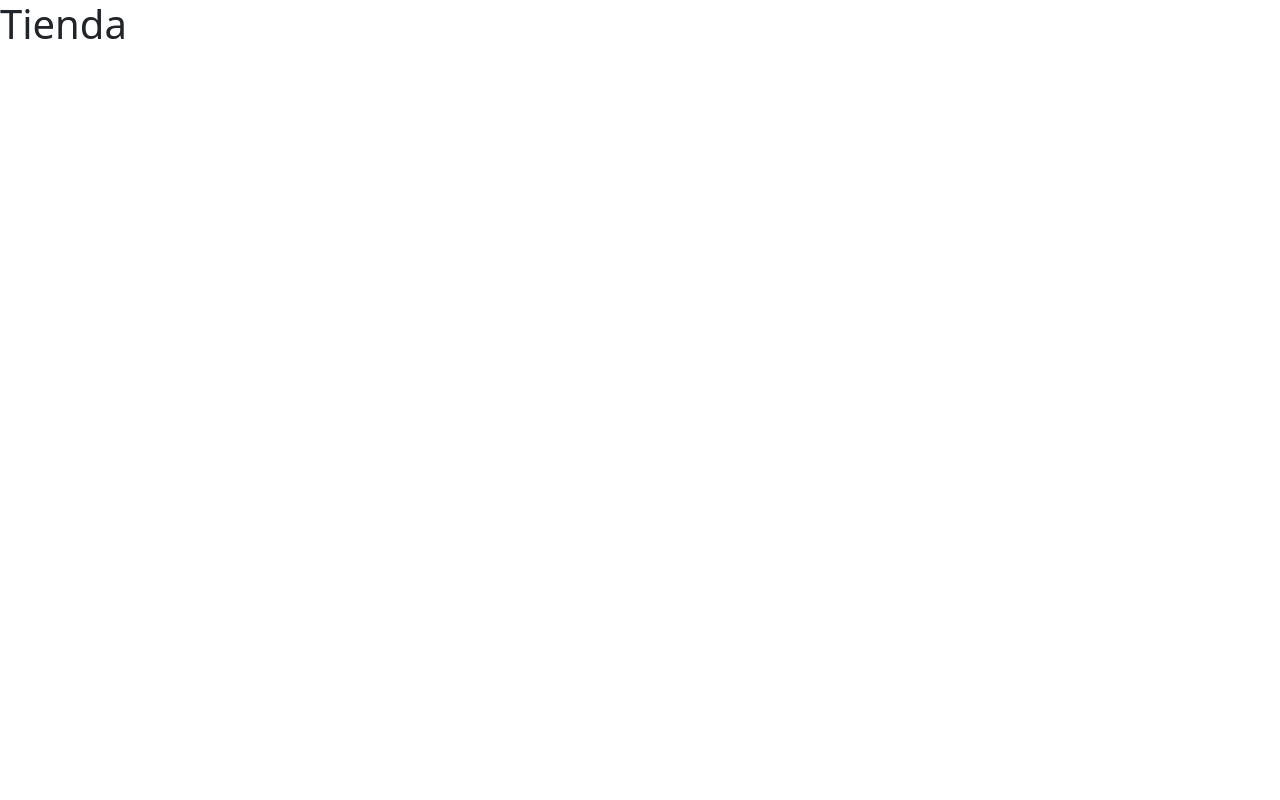
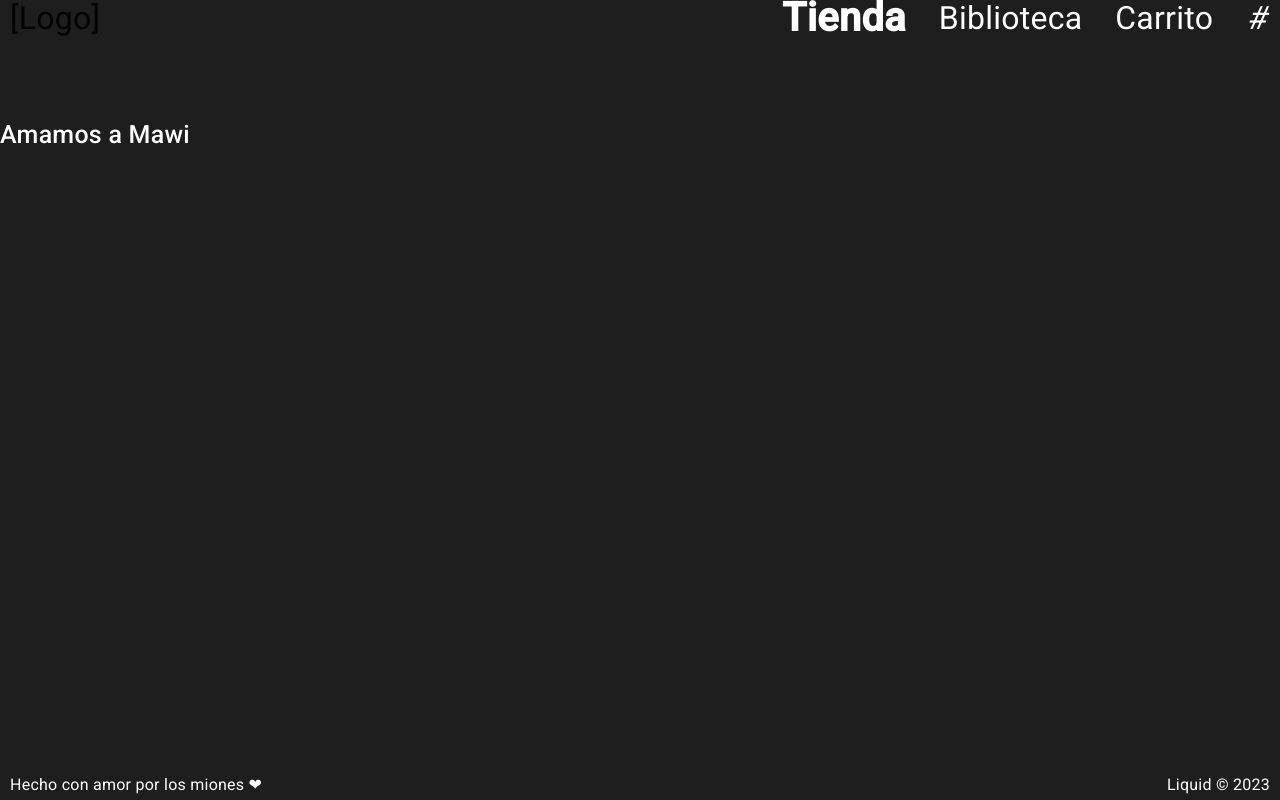
Before and after one commit to ElizondoStudios/liquid-games, an Angular app: page /inicio/tienda in a window 1280 px wide. Built offline with nearby package versions, Linux system fonts and the light colour scheme.

Commit message:
base: nav, biblioteca y tienda

```diff
--- a/angular.json
+++ b/angular.json
@@ -25,6 +25,7 @@
               "src/assets"
             ],
             "styles": [
+              "@angular/material/prebuilt-themes/pink-bluegrey.css",
               "node_modules/bootstrap/dist/css/bootstrap.min.css",
               "src/styles.css"
             ],
@@ -88,6 +89,7 @@
               "src/assets"
             ],
             "styles": [
+              "@angular/material/prebuilt-themes/pink-bluegrey.css",
               "src/styles.css"
             ],
             "scripts": []
--- a/package.json
+++ b/package.json
@@ -11,10 +11,12 @@
   "private": true,
   "dependencies": {
     "@angular/animations": "^16.0.0",
+    "@angular/cdk": "^16.2.11",
     "@angular/common": "^16.0.0",
     "@angular/compiler": "^16.0.0",
     "@angular/core": "^16.0.0",
     "@angular/forms": "^16.0.0",
+    "@angular/material": "^16.2.11",
     "@angular/platform-browser": "^16.0.0",
     "@angular/platform-browser-dynamic": "^16.0.0",
     "@angular/router": "^16.0.0",
--- a/src/app/app.module.ts
+++ b/src/app/app.module.ts
@@ -7,13 +7,15 @@ import { InicioComponent } from './layouts/inicio/inicio.component';
 import { TiendaComponent } from './screens/tienda/tienda.component';
 import { LoginComponent } from './screens/login/login.component';
 import { NgbModule } from '@ng-bootstrap/ng-bootstrap';
+import { BibliotecaComponent } from './screens/biblioteca/biblioteca.component';
 
 @NgModule({
   declarations: [
     AppComponent,
     InicioComponent,
     TiendaComponent,
-    LoginComponent
+    LoginComponent,
+    BibliotecaComponent
   ],
   imports: [
     BrowserModule,
--- a/src/app/layouts/inicio/inicio.component.css
+++ b/src/app/layouts/inicio/inicio.component.css
@@ -0,0 +1,43 @@
+.inicio{
+    width: 100vw;
+    height: 100vh;
+}
+
+    .inicio header{
+        height: 15vh;
+    }
+
+    .inicio main{
+        height: 80vh;
+    }
+
+    .inicio footer{
+        display: flex;
+        align-items: end;
+        justify-content: space-between;
+        padding: 0.5rem 1rem;
+        font-size: 1.6rem;
+        height: 5vh;
+    }
+
+    .nav-links-custom{
+        display: flex;
+        align-items: flex-end;
+        justify-content: space-between;
+        width: 40%;
+        padding: 0 1em;
+    }
+
+        .nav-links-custom a{
+            transition: all 0.3s ease 0s;
+        }
+
+        .nav-links-custom .active{
+            font-size: 4rem;
+            font-weight: 600;
+            margin: none !important;
+        }
+
+        .nav-links-custom a:hover:not(.active){
+            opacity: 0.8;
+        }
--- a/src/app/layouts/inicio/inicio.component.html
+++ b/src/app/layouts/inicio/inicio.component.html
@@ -1 +1,24 @@
-<router-outlet></router-outlet>
+<div class="inicio">
+    <header>
+        <nav class="navbar navbar-custom">
+            <a class="titulo navbar-brand mx-3" href="#">[Logo]</a>
+            <div class="nav-links-custom">
+                <a class="titulo nav-item nav-link active" routerLink="/inicio/tienda">Tienda</a>
+                <a class="titulo nav-item nav-link" routerLink="/inicio/biblioteca">Biblioteca</a>
+                <a class="titulo nav-item nav-link" routerLink="/inicio/carrito">Carrito</a>
+                <span class="titulo"><i>#</i></span>
+            </div>
+          </nav>
+    </header>
+    <main>
+        <router-outlet></router-outlet>
+    </main>
+    <footer>
+        <span>
+            Hecho con amor por los miones ❤
+        </span>
+        <span>
+            Liquid &copy; 2023
+        </span>
+    </footer>
+</div>
--- a/src/app/layouts/inicio/inicio.routing.ts
+++ b/src/app/layouts/inicio/inicio.routing.ts
@@ -1,7 +1,9 @@
 import { Routes } from '@angular/router';
 import { TiendaComponent } from 'src/app/screens/tienda/tienda.component';
+import { BibliotecaComponent } from 'src/app/screens/biblioteca/biblioteca.component';
 
 export const InicioRoutes: Routes = [
-    //Menu modules
     { path: 'tienda', component: TiendaComponent, data: { title: 'Tienda' } },
+    { path: 'biblioteca', component: BibliotecaComponent, data: { title: 'Biblioteca' } },
+    { path: '', redirectTo: 'tienda', pathMatch: 'full' }
 ];
--- /dev/null
+++ b/src/app/screens/biblioteca/biblioteca.component.html
@@ -0,0 +1 @@
+<p>biblioteca works!</p>
--- a/src/app/screens/tienda/tienda.component.html
+++ b/src/app/screens/tienda/tienda.component.html
@@ -1 +1 @@
-<span class="h1">Tienda</span>
+<span class="h1">Amamos a Mawi</span>
--- a/src/index.html
+++ b/src/index.html
@@ -6,8 +6,11 @@
   <base href="/">
   <meta name="viewport" content="width=device-width, initial-scale=1">
   <link rel="icon" type="image/x-icon" href="favicon.ico">
+  <link rel="preconnect" href="https://fonts.gstatic.com">
+  <link href="https://fonts.googleapis.com/css2?family=Roboto:wght@300;400;500&display=swap" rel="stylesheet">
+  <link href="https://fonts.googleapis.com/icon?family=Material+Icons" rel="stylesheet">
 </head>
-<body>
+<body class="mat-typography">
   <app-root></app-root>
 </body>
 </html>
--- a/src/styles.css
+++ b/src/styles.css
@@ -1 +1,19 @@
-/* You can add global styles to this file, and also import other style files */
+body, :root{
+    background-color: #1E1E1E;
+    font-size: 10px;
+    font-family: 'Roboto', sans-serif;
+}
+
+*{
+    color: #fff;
+}
+
+.titulo{
+    font-size: 3.2rem;
+    font-weight: normal;
+}
+
+
+
+html, body { height: 100%; }
+body { margin: 0; font-family: Roboto, "Helvetica Neue", sans-serif; }
```
Also changed, not shown: src/app/screens/biblioteca/biblioteca.component.ts (added, +10 -0 lines), src/app/screens/biblioteca/biblioteca.component.css (added), 2 other files (tests, documents, lock files or other folders).
